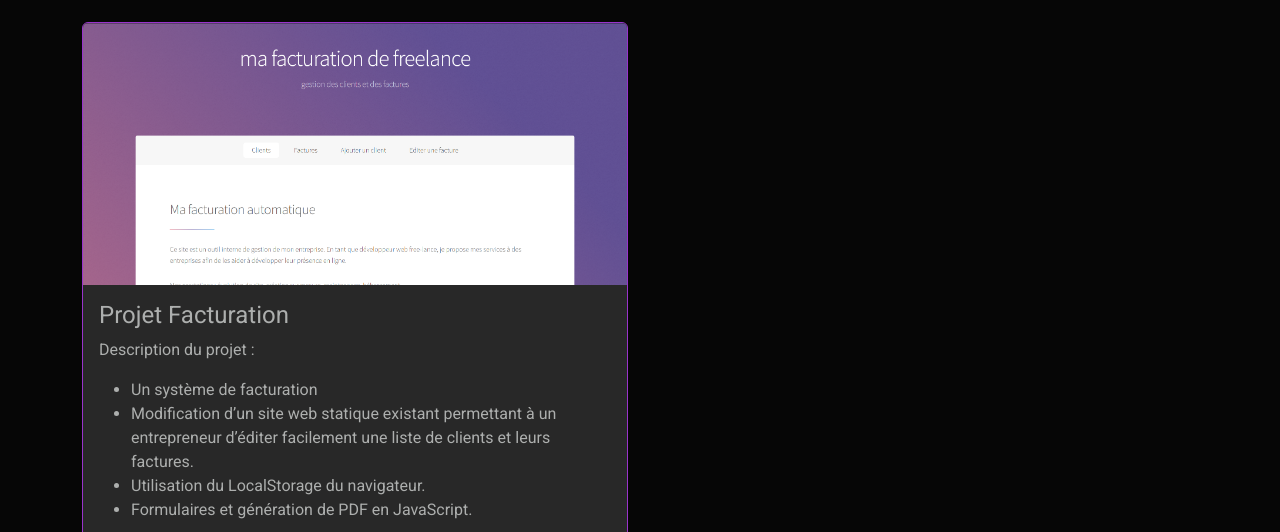
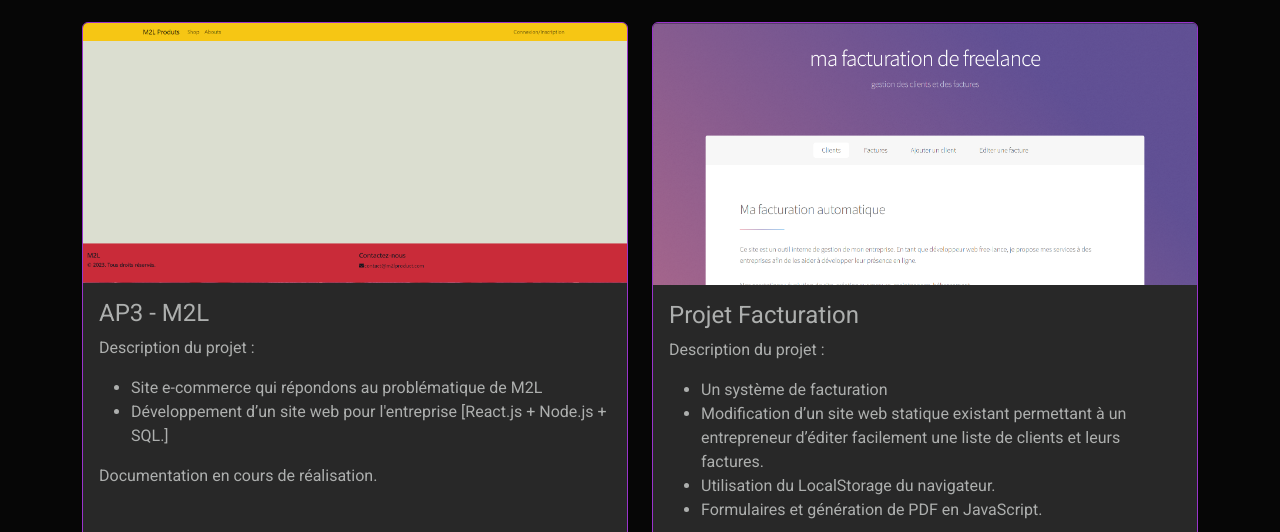
Before and after one commit to RLeroy77/PortefolioRL, a plain HTML site: page index.html in a window 1280 px wide. Shown: the part 2081-2613 px from the top of the page. Drawn offline with nearby package versions, Linux system fonts and the light colour scheme.

Commit message:
Debut AP3

```diff
--- a/index.html
+++ b/index.html
@@ -434,6 +434,42 @@
                     </div>
                     <!--END AP2 M2L-->
 
+                    <!--START AP3 M2L-->
+                    <div class="col-md-6 d-flex">
+                        <div class="card border-info mb-4 flex-fill">
+                            <img src="image/AP3_M2L.png" class="card-img-top img-fluid" alt="Photo de l'AP3"
+                                id="imgAP3">
+                            <div class="card-body">
+                                <h5 class="card-title">AP3 - M2L</h5>
+                                <p class="card-text">Description du projet :
+                                <ul>
+                                    <li>Site e-commerce qui répondons au problématique de M2L</li>
+                                    <li>Développement d’un site web pour l'entreprise [React.js + Node.js + SQL.]</li>
+                                </ul>
+                                </p>
+                                <ul class="list-inline">
+                                    <li class="list-inline-item mb-2">
+                                        <!-- <div class="dropdown">
+                                            <button class="btn btn-info dropdown-toggle" type="button"
+                                                data-toggle="dropdown">
+                                                Présentation
+                                            </button>
+                                            <div class="dropdown-menu">
+                                                <a href="doc/AP2/" target="_blank" class="dropdown-item btn btn-info">
+                                                    <i class="fa-solid fa-eye"></i></a>
+                                                <a href="doc/AP2/" download="PresentationAllSecurity.pdf"
+                                                    class="dropdown-item btn btn-info">
+                                                    <i class="fa-solid fa-download"></i></a>
+                                            </div>
+                                        </div> -->
+                                        <p>Documentation en cours de réalisation.</p>
+                                    </li>
+                                </ul>
+                            </div>
+                        </div>
+                    </div>
+                    <!--END AP3 M2L-->
+
 
                     <!--START Projet Facturation-->
                     <div class="col-md-6 d-flex">
```
Also changed, not shown: image/AP3_M2L.png (added).
